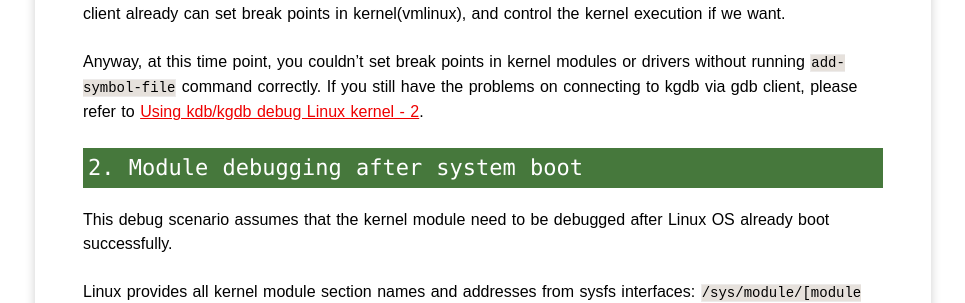
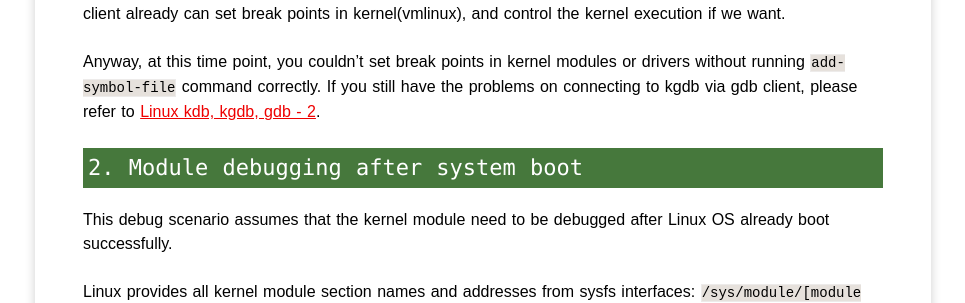
Before and after one commit to yangoliver/yangoliver.github.io, a Jekyll site: the page built from _posts/2016/2016-04-09-using-kgdb-debug-linux-kernel-3.md, in a window 1280 px wide and 900 px high, scrolled down 1689 px. Shown: the part 157-460 px from the top of the window, without its empty margins (157-1122 px from the left). Built offline with Jekyll 4.4.1, drawn with Linux system fonts in a browser that asks for light colours; comment, search, counter and statistics services are not loaded.

Commit message:
update: change kgdb article name reference

```diff
--- a/_posts/2016/2016-04-09-using-kgdb-debug-linux-kernel-3.md
+++ b/_posts/2016/2016-04-09-using-kgdb-debug-linux-kernel-3.md
@@ -49,7 +49,7 @@ In these examples, two machine got connected via serial cable or serial console.
 And gdb client already can set break points in kernel(vmlinux), and control the kernel execution if we want.
 
 Anyway, at this time point, you couldn't set break points in kernel modules or drivers without running `add-symbol-file` command correctly.
-If you still have the problems on connecting to kgdb via gdb client, please refer to [Using kdb/kgdb debug Linux kernel - 2](http://oliveryang.net/2015/08/using-kgdb-debug-linux-kernel-2/).
+If you still have the problems on connecting to kgdb via gdb client, please refer to [Linux kdb, kgdb, gdb - 2](http://oliveryang.net/2015/08/using-kgdb-debug-linux-kernel-2/).
 
 ### 2. Module debugging after system boot
 
```
